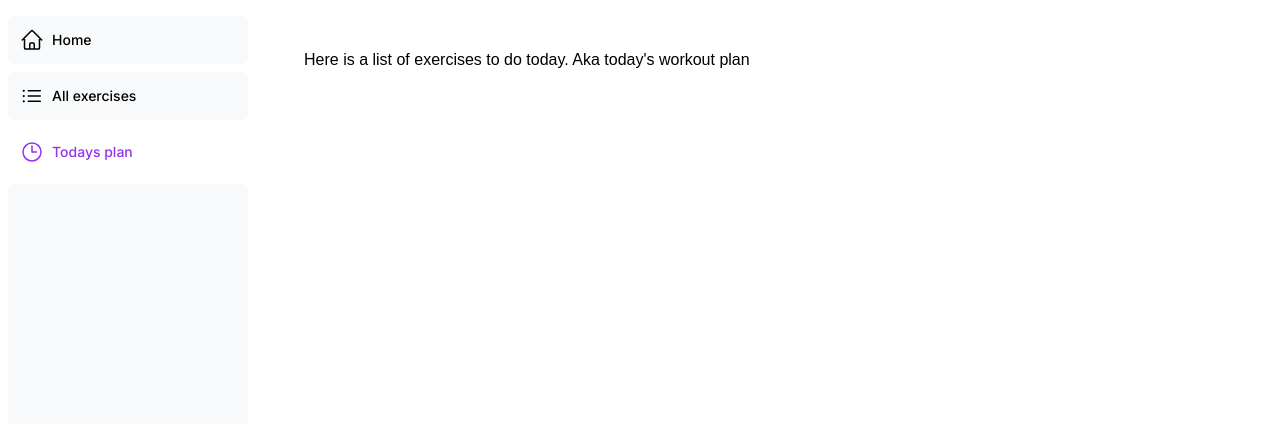
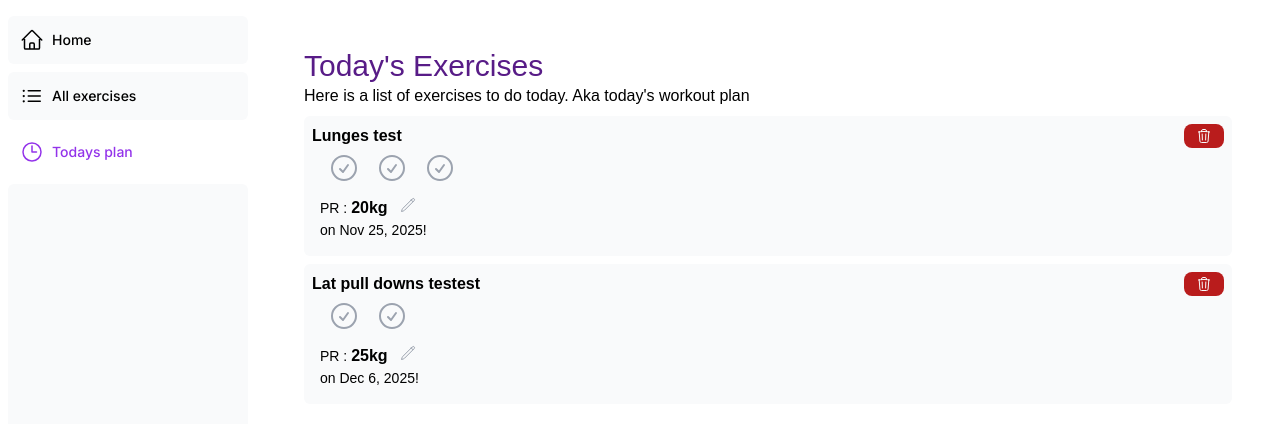
Before and after one commit to Akshatasutar/Gym-planner-nextjs, a Next.js app: page /all-views/todays-exercises in a window 1280 px wide. Shown: the top 424 px of the page. Built offline with nearby package versions, Linux system fonts and the light colour scheme; a web font is replaced by a local one.

Commit message:
Today's exercises UI done

```diff
--- a/app/all-views/todays-exercises/page.tsx
+++ b/app/all-views/todays-exercises/page.tsx
@@ -1,5 +1,38 @@
+import { TodaysExercise } from "@/app/lib/definitions";
+import TodaysExerciseCard from "@/app/ui/gym-app/todays-exercises/todays-exc-card";
+
+const placeholderTodaysExs = [
+  {
+    id: "fgdjghdfghdf",
+    name: "Lunges test",
+    current_pr: 20,
+    date_of_pr: "2025-11-25",
+    sets: 3,
+    is_completed: false,
+  },
+  {
+    id: "fgdjghdfghdf",
+    name: "Lat pull downs testest",
+    current_pr: 25,
+    date_of_pr: "2025-12-6",
+    sets: 2,
+    is_completed: true,
+  },
+] as TodaysExercise[];
+
 export default function Page() {
   return (
-    <p> Here is a list of exercises to do today. Aka today's workout plan</p>
+    <main>
+      <h1 className={`antialiased text-xl text-purple-900 md:text-3xl`}>
+        Today's Exercises
+      </h1>
+      <p> Here is a list of exercises to do today. Aka today's workout plan</p>
+
+      <div>
+        {placeholderTodaysExs.map((exercise) => (
+          <TodaysExerciseCard exercise={exercise} />
+        ))}
+      </div>
+    </main>
   );
 }
--- /dev/null
+++ b/app/ui/gym-app/todays-exercises/todays-exc-card.tsx
@@ -0,0 +1,84 @@
+"use client";
+import { TodaysExercise } from "@/app/lib/definitions";
+import {
+  CheckCircleIcon,
+  PencilIcon,
+  TrashIcon,
+} from "@heroicons/react/24/outline";
+import { formatDateToLocal, NULL_PLACEHOLDER } from "@/app/lib/utils";
+import clsx from "clsx";
+import { useEffect, useState } from "react";
+
+export default function TodaysExerciseCard({
+  exercise,
+}: {
+  exercise: TodaysExercise;
+}) {
+  const [statusArray, setStatusArray] = useState<Array<boolean>>(
+    new Array<boolean>(exercise.sets).fill(false)
+  );
+  const [isAllSetsCompleted, setIsAllSetsCompleted] = useState<boolean>(
+    false
+    // exercise.is_completed
+  );
+
+  useEffect(() => {
+    if (statusArray.every((isSetDone) => isSetDone))
+      setIsAllSetsCompleted(true);
+  }, [statusArray]);
+
+  return (
+    <div
+      className={clsx(
+        "rounded-md bg-gray-50 p-2 mt-2 flex flex-row justify-between",
+        { "bg-green-100": isAllSetsCompleted }
+      )}
+    >
+      <div className="mr-2 w-full">
+        <p>
+          <strong>{exercise.name}</strong>
+        </p>
+        <div className="flex flex-row ml-0 p-1">
+          {statusArray.map((isDone, i) => (
+            <button
+              onClick={() =>
+                setStatusArray(
+                  statusArray.map((oldItem, idx) => (idx == i ? true : oldItem))
+                )
+              }
+            >
+              <CheckCircleIcon
+                className={clsx(
+                  "h-8 w-8 text-gray-400 justify-end mr-1 active:outline-purple-600 ml-3 p-0 rounded-full",
+                  { "bg-purple-700 text-gray-50": isDone }
+                )}
+                key={i}
+              />
+            </button>
+          ))}
+        </div>
+        <div className=" text-sm text-grey-400 p-2">
+          <p>
+            PR{" : "}
+            <b className="text-base">{exercise.current_pr}kg</b>
+            <button className="active:bg-gray-200">
+              <PencilIcon className="h-4 w-4 text-gray-400 justify-end mr-1 active:outline-purple-600 ml-3 p-0" />
+            </button>
+          </p>
+          <p>{`on ${
+            exercise.date_of_pr
+              ? formatDateToLocal(exercise.date_of_pr) + "!"
+              : NULL_PLACEHOLDER
+          }`}</p>
+        </div>
+      </div>
+      <button
+        className="flex items-center rounded-lg bg-red-700 p-3 text-sm h-6 w-10 active:bg-red-300 disabled:bg-gray-400"
+        onClick={() => {}}
+        disabled={isAllSetsCompleted}
+      >
+        <TrashIcon className="h-5 w-5 text-gray-50 active:outline-purple-600" />
+      </button>
+    </div>
+  );
+}
```
Also changed, not shown: app/lib/definitions.ts (+12 -0 lines).
